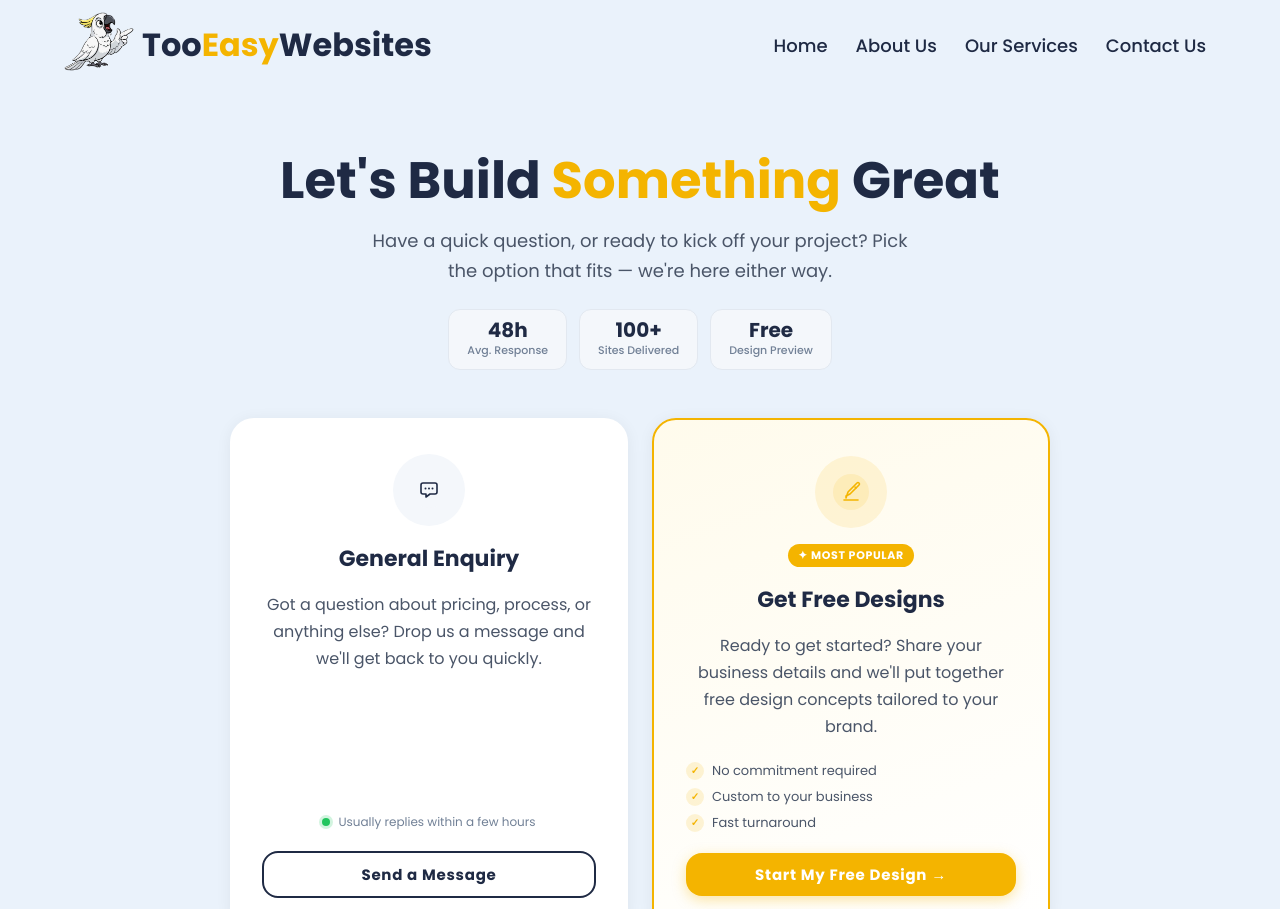
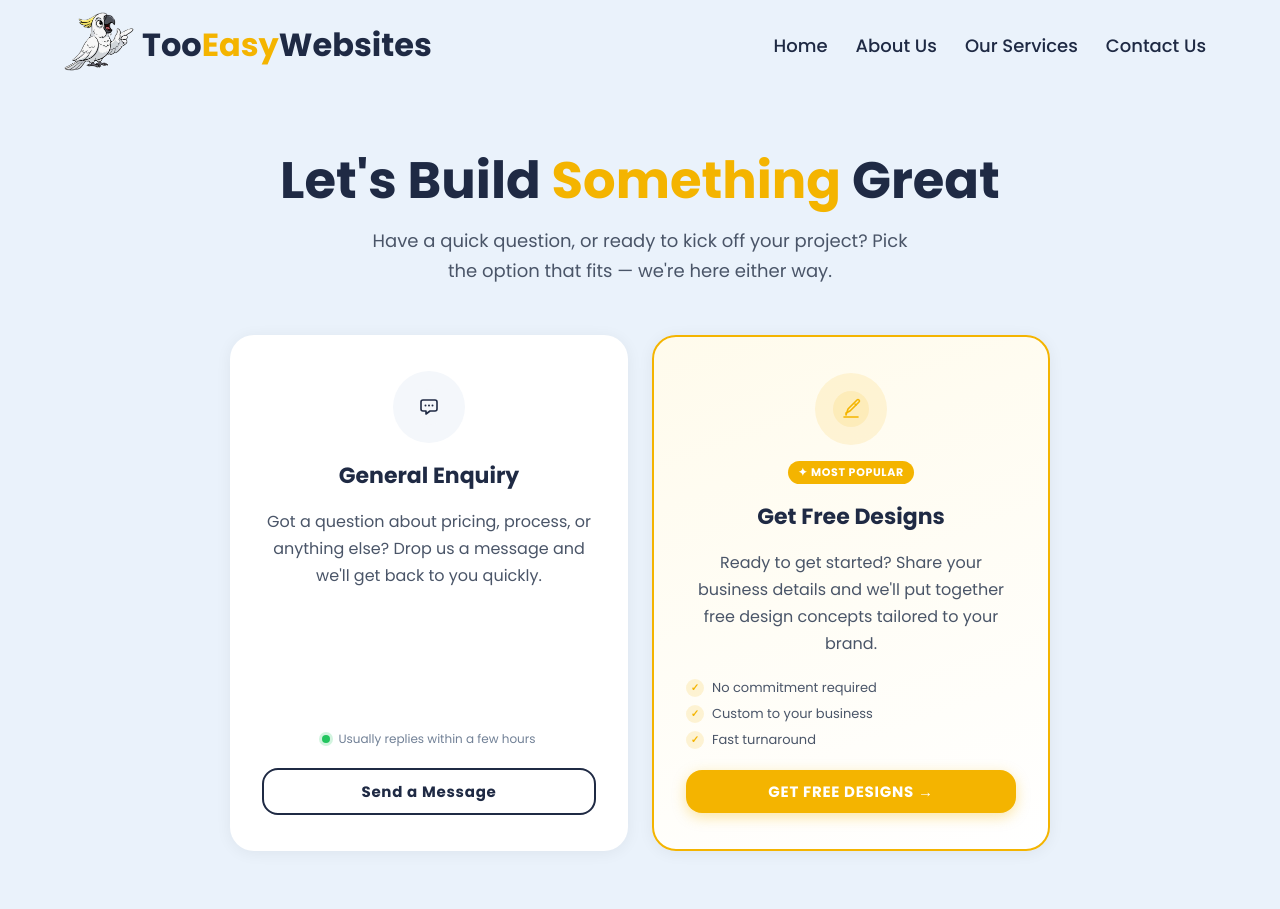
Before and after one commit to taralshah09/too_easy_website, a React (Vite) app: page /contact in a window 1280 px wide. Shown: the top 909 px of the page. Built offline with nearby package versions, Linux system fonts and the light colour scheme.

Commit message:
Update ContactPage.jsx

```diff
--- a/src/components/ContactPage.jsx
+++ b/src/components/ContactPage.jsx
@@ -61,11 +61,11 @@ export default function ContactPage() {
                         </p>
 
                         {/* Stats row */}
-                        <div style={{ display: 'flex', gap: '12px', justifyContent: 'center', marginTop: '8px', flexWrap: 'wrap' }}>
+                        {/*<div style={{ display: 'flex', gap: '12px', justifyContent: 'center', marginTop: '8px', flexWrap: 'wrap' }}>
                             <StatBadge value="48h" label="Avg. Response" />
                             <StatBadge value="100+" label="Sites Delivered" />
                             <StatBadge value="Free" label="Design Preview" />
-                        </div>
+                        </div>*/}
                     </div>
 
                     {/* ── Cards ── */}
@@ -145,12 +145,13 @@ export default function ContactPage() {
                                 onClick={openDesigns}
                                 style={{ width: '100%', marginTop: '4px' }}
                             >
-                                Start My Free Design →
+                                GET FREE DESIGNS →
                             </button>
                         </div>
                     </div>
 
                     {/* ── Bottom reassurance strip ── */}
+                    {/*
                     <div style={{
                         display: 'flex', gap: '24px', flexWrap: 'wrap', justifyContent: 'center',
                         paddingTop: '8px',
@@ -169,7 +170,7 @@ export default function ContactPage() {
                             </div>
                         ))}
                     </div>
-
+                    */}
                 </div>
             </section>
 
```
